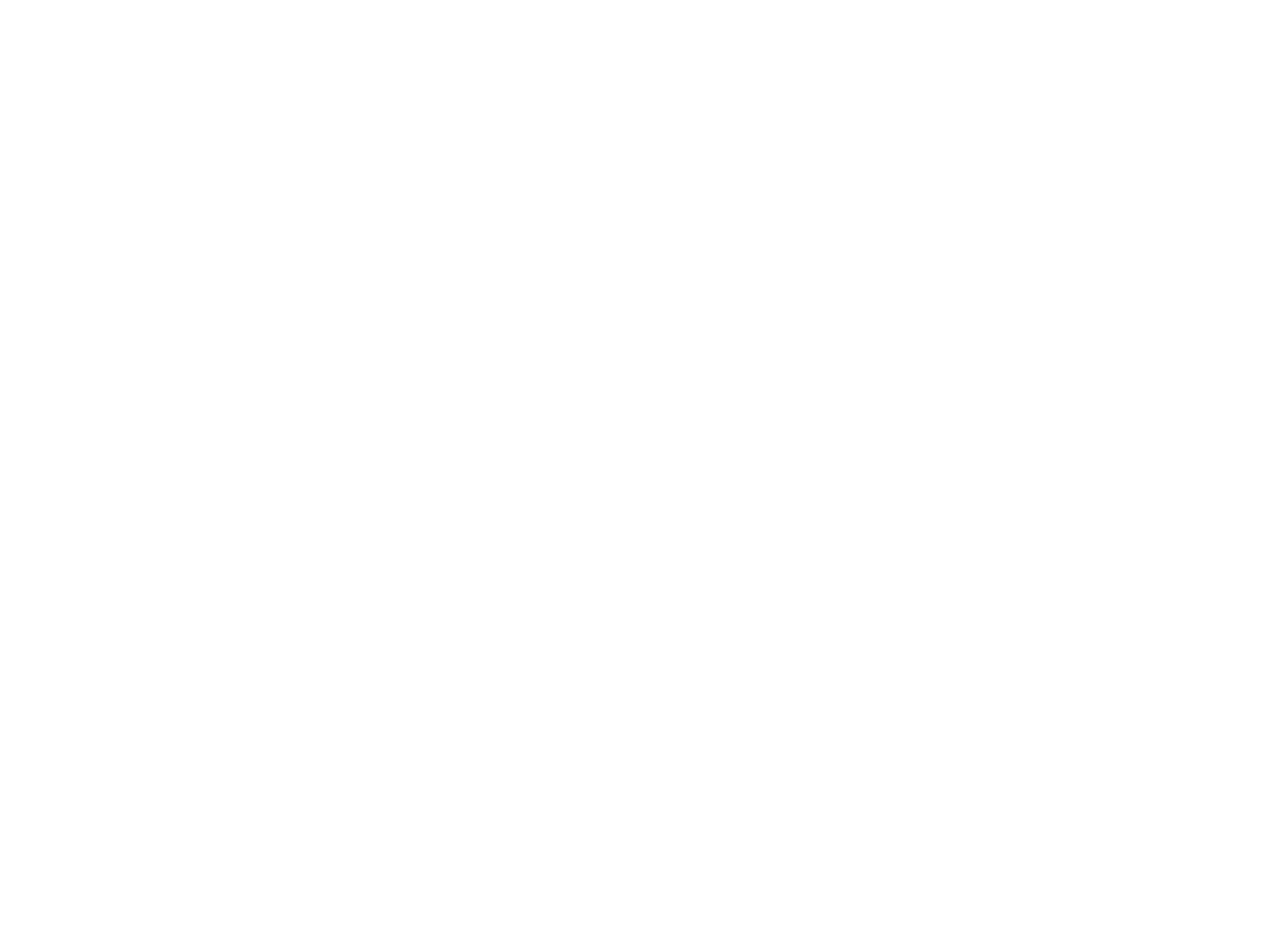
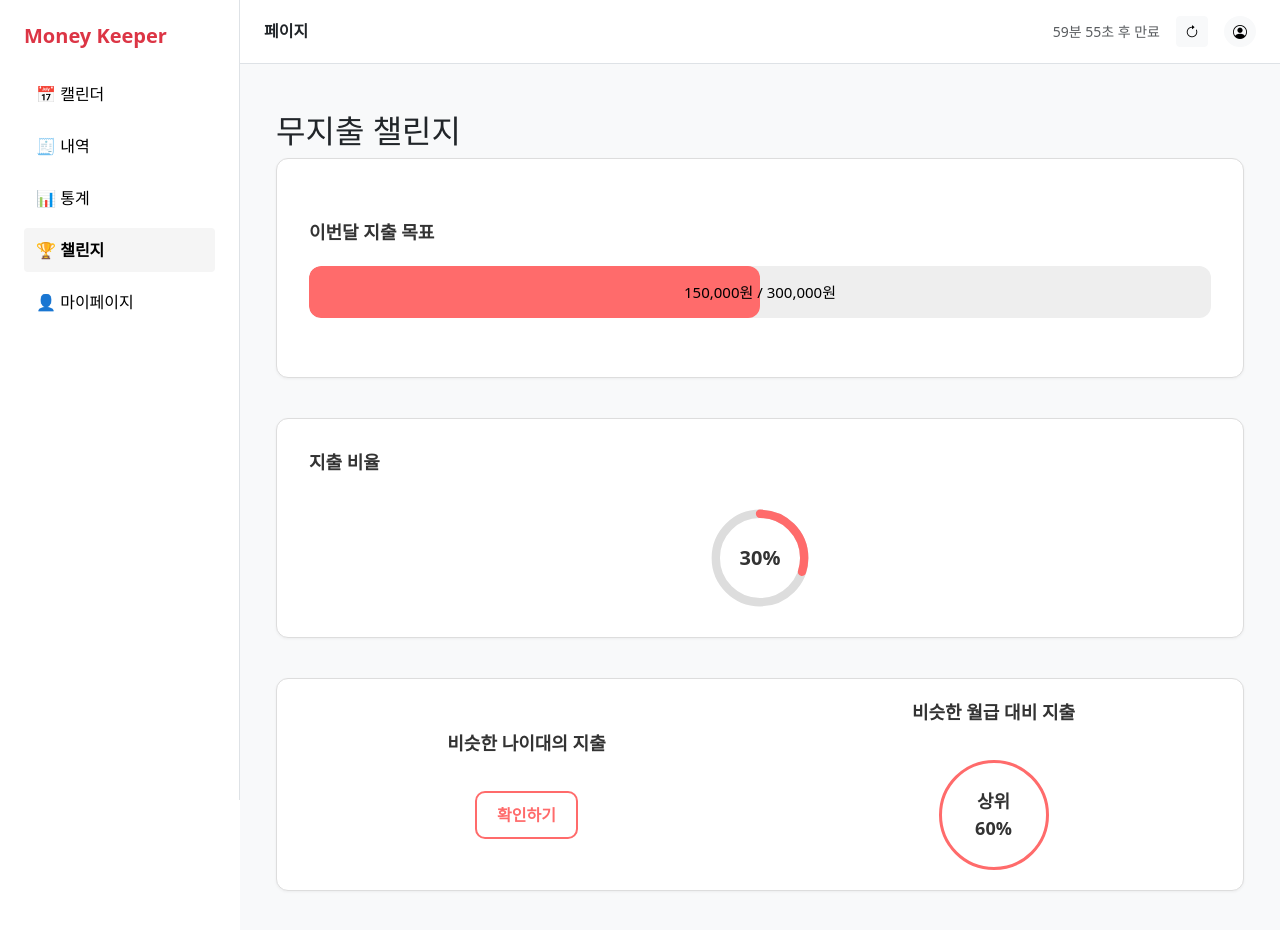
Before and after one commit to yeahy027/KB-TriFi, a Vue app in the folder trifi_project/: page /challenge in a window 1280 px wide. Before the commit this address had no page. Shown: the top 930 px of the page. Before the commit the page ends 800 px from the top, so only its background shows below. Built offline with nearby package versions, Linux system fonts and the light colour scheme.

Commit message:
Challenge page 수정

```diff
--- a/trifi_project/db.json
+++ b/trifi_project/db.json
@@ -115,6 +115,50 @@
       "payment": "카드",
       "description": "에이블리",
       "fixed": false
+    },
+    {
+      "id": "d2c0",
+      "type": "income",
+      "date": "2025-04-10",
+      "userId": "",
+      "amount": 0,
+      "category": "",
+      "payment": "",
+      "description": "",
+      "fixed": false
+    },
+    {
+      "id": "2d32",
+      "type": "income",
+      "date": "2025-04-10",
+      "userId": "",
+      "amount": 11111,
+      "category": "",
+      "payment": "현금",
+      "description": "1111",
+      "fixed": false
+    },
+    {
+      "id": "d764",
+      "type": "income",
+      "date": "2025-04-10",
+      "userId": "",
+      "amount": 11111,
+      "category": "",
+      "payment": "현금",
+      "description": "1111",
+      "fixed": false
+    },
+    {
+      "id": "02da",
+      "type": "income",
+      "date": "2025-04-10",
+      "userId": "",
+      "amount": 11111,
+      "category": "",
+      "payment": "현금",
+      "description": "1111",
+      "fixed": false
     }
   ],
   "fixedExpenses": [
--- a/trifi_project/src/components/AppSidebar.vue
+++ b/trifi_project/src/components/AppSidebar.vue
@@ -20,7 +20,7 @@
   { label: '📅 캘린더', to: '/home' },
   { label: '🧾 내역', to: '/list' },
   { label: '📊 통계', to: '/stat' },
-  { label: '🏆 챌린지', to: '/goal' },
+  { label: '🏆 챌린지', to: '/challenge' },
   { label: '👤 마이페이지', to: '/mypage' },
 ]
 </script>
--- /dev/null
+++ b/trifi_project/src/pages/ChallengePage.vue
@@ -0,0 +1,227 @@
+<template>
+  <AppLayout>
+    <div class="challenge-container">
+      <h2>무지출 챌린지</h2>
+
+      <!-- 이번달 지출 목표 -->
+      <div class="section-card full-width">
+        <label class="section-title">이번달 지출 목표</label>
+        <div class="progress-container">
+          <div
+            class="progress-bar"
+            :style="{ width: animatedProgress + '%' }"
+          ></div>
+          <span class="progress-text">
+            {{ currentSpending.toLocaleString() }}원 /
+            {{ spendingGoal.toLocaleString() }}원
+          </span>
+        </div>
+      </div>
+
+      <!-- 전체 대비 지출 비율 -->
+      <div class="section-card full-width">
+        <label class="section-title">지출 비율</label>
+        <div class="pie-chart">
+          <svg width="100" height="100" viewBox="0 0 36 36">
+            <circle
+              class="circle-bg"
+              cx="18" cy="18" r="15.9155"
+              fill="none"
+              stroke="#eee"
+              stroke-width="3"
+            />
+            <circle
+              class="circle"
+              cx="18" cy="18" r="15.9155"
+              fill="none"
+              stroke="#FF6B6B"
+              stroke-width="3"
+              :stroke-dasharray="`${animatedPie}, 100`"
+            />
+          </svg>
+          <span class="pie-label">{{ spendingPercent }}%</span>
+        </div>
+      </div>
+      <div class="section-card full-width grid-2">
+        <div class="info-block">
+          <label class="section-title">비슷한 나이대의 지출</label>
+          <button class="compare-button">확인하기</button>
+        </div>
+        <div class="info-block">
+          <label class="section-title">비슷한 월급 대비 지출</label>
+          <div class="ranking-circle">상위<br /><strong>{{ spendingRank }}%</strong></div>
+        </div>
+      </div>
+    </div>
+  </AppLayout>
+</template>
+
+<script setup>
+import { ref, computed, onMounted } from 'vue'
+import AppLayout from '@/components/AppLayout.vue'
+
+const spendingGoal = ref(300000)
+const currentSpending = ref(150000)
+const spendingRank = ref(60)
+const spendingPercent = ref(30)
+
+const spendingRate = computed(() =>
+  ((currentSpending.value / spendingGoal.value) * 100).toFixed(1)
+)
+
+// 애니메이션 값
+const animatedProgress = ref(0)
+const animatedPie = ref(0)
+
+onMounted(() => {
+  // 진행바 애니메이션
+  let progress = 0
+  const interval = setInterval(() => {
+    if (progress < spendingRate.value) {
+      progress += 1
+      animatedProgress.value = progress
+    } else {
+      clearInterval(interval)
+    }
+  }, 10)
+
+  // 파이 그래프 애니메이션
+  let pie = 0
+  const pieInterval = setInterval(() => {
+    if (pie < spendingPercent.value) {
+      pie += 1
+      animatedPie.value = pie
+    } else {
+      clearInterval(pieInterval)
+    }
+  }, 20)
+})
+</script>
+
+<style scoped>
+.challenge-container {
+  padding: 24px;
+  max-width: 1200px;
+  margin: 0 auto;
+}
+
+.full-width {
+  width: 100%;
+}
+
+.section-card {
+  background-color: white;
+  border: 1px solid #ddd;
+  border-radius: 12px;
+  padding: 20px 32px;
+  margin-bottom: 40px;
+  box-shadow: 0 1px 3px rgba(0, 0, 0, 0.05);
+  height: 220px;
+  display: flex;
+  flex-direction: column;
+  justify-content: center;
+}
+
+.section-title {
+  font-size: 18px;
+  color: #333;
+  margin-bottom: 20px;
+  font-weight: 600;
+}
+
+.progress-container {
+  background-color: #eee;
+  height: 52px;
+  border-radius: 12px;
+  position: relative;
+  overflow: hidden;
+}
+
+.progress-bar {
+  background-color: #FF6B6B;
+  height: 100%;
+  border-radius: 12px;
+  transition: width 0.4s ease-in-out;
+}
+
+.progress-text {
+  font-size: 15px;
+  font-weight: 500;
+  position: absolute;
+  width: 100%;
+  text-align: center;
+  top: 0;
+  line-height: 52px;
+  color: #000;
+}
+
+.grid-2 {
+  display: flex;
+  flex-direction: row;
+  justify-content: space-between;
+  align-items: stretch;
+  height: 100%;
+  gap: 32px;
+}
+
+.info-block {
+  flex: 1;
+  display: flex;
+  flex-direction: column;
+  justify-content: center;
+  align-items: center;
+  gap: 14px;
+  text-align: center;
+}
+
+.compare-button {
+  background-color: #fff;
+  border: 2px solid #FF6B6B;
+  color: #FF6B6B;
+  padding: 10px 20px;
+  border-radius: 10px;
+  font-size: 16px;
+  font-weight: 600;
+  cursor: pointer;
+}
+
+.ranking-circle {
+  border: 3px solid #FF6B6B;
+  border-radius: 50%;
+  width: 110px;
+  height: 110px;
+  font-size: 18px;
+  font-weight: 700;
+  color: #333;
+  display: flex;
+  align-items: center;
+  justify-content: center;
+  flex-direction: column;
+}
+
+.pie-chart {
+  display: flex;
+  align-items: center;
+  justify-content: center;
+  position: relative;
+  margin-top: 12px;
+}
+
+.pie-label {
+  position: absolute;
+  font-size: 20px;
+  font-weight: bold;
+  color: #333;
+}
+
+.circle-bg {
+  stroke: #ddd;
+}
+
+.circle {
+  transform: rotate(-90deg);
+  transform-origin: center;
+  stroke-linecap: round;
+  transition: stroke-dasharray 1s ease-out;
+}
+</style>
--- a/trifi_project/src/pages/GoalPage.vue
+++ /dev/null
@@ -1,13 +0,0 @@
-<template>
-    <AppLayout>
-    <div>
-       <h3 class="">챌린지 페이지</h3>
-    </div>
-    </AppLayout>
-</template>
-<script setup>
-import AppLayout from '../components/AppLayout.vue'
-</script>
-<style>
-
-</style>
--- a/trifi_project/src/router/index.js
+++ b/trifi_project/src/router/index.js
@@ -30,9 +30,9 @@
       component: () => import("../pages/ListPage.vue"),
     },
     {
-      path: "/goal",
-      name: "goal",
-      component: () => import("../pages/GoalPage.vue"),
+      path: "/challenge",
+      name: "challenge",
+      component: () => import("../pages/ChallengePage.vue"),
     },
 
     {
```
